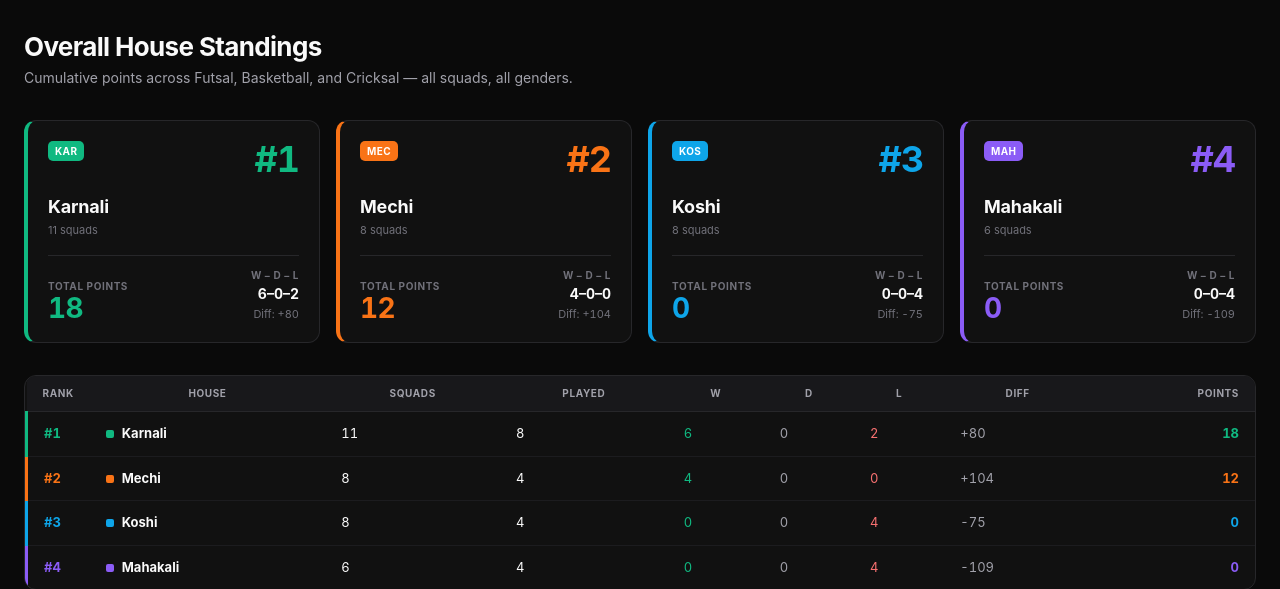
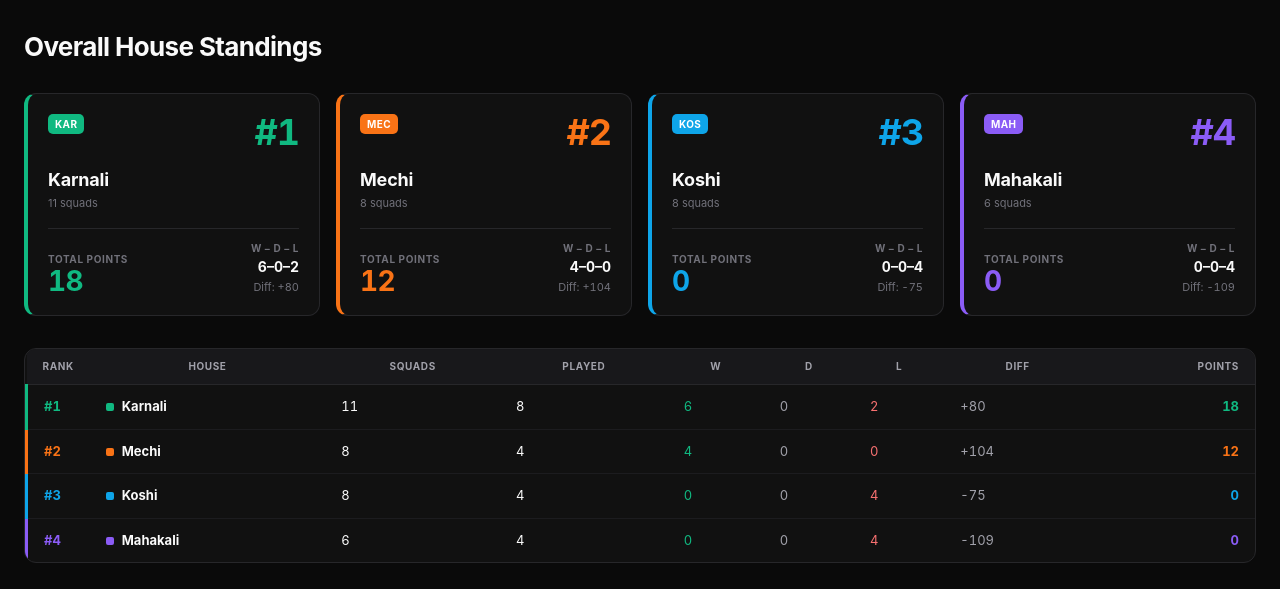
Before and after one commit to avgweedy20/leaderboard, a Flask app: page / in a window 1280 px wide. Shown: the part 130-719 px from the top of the page. Run offline with Flask 3, Linux system fonts and the light colour scheme; some libraries are stand-ins or nearby versions.

Commit message:
change desp

```diff
--- a/app/templates/index.html
+++ b/app/templates/index.html
@@ -1,16 +1,15 @@
 {% extends "base.html" %}
 
 {% block title %}Overall House Standings — DSS Sports Inter-House Meet{% endblock %}
-{% block meta_desc %}Live overall house championship standings across all sports for the DSS Inter-House Sports Meet 2083.{% endblock %}
+{% block meta_desc %}Live overall house championship standings across all sports for the DSS Inter-House Sports Meet
+2083.{% endblock %}
 
 {% block content %}
 <section>
     <!-- Page header -->
     <div style="margin-bottom:32px;">
         <h1>Overall House Standings</h1>
-        <p style="margin-top:6px; font-size:14px;">
-            Cumulative points across Futsal, Basketball, and Cricksal — all squads, all genders.
-        </p>
+
     </div>
 
     <!-- Hero cards: 4 house cards, grid -->
@@ -36,8 +35,8 @@
 
 {% block scripts %}
 <script>
-document.addEventListener('DOMContentLoaded', () => {
-    loadHouseOverallStandings();
-});
+    document.addEventListener('DOMContentLoaded', () => {
+        loadHouseOverallStandings();
+    });
 </script>
 {% endblock %}
```
